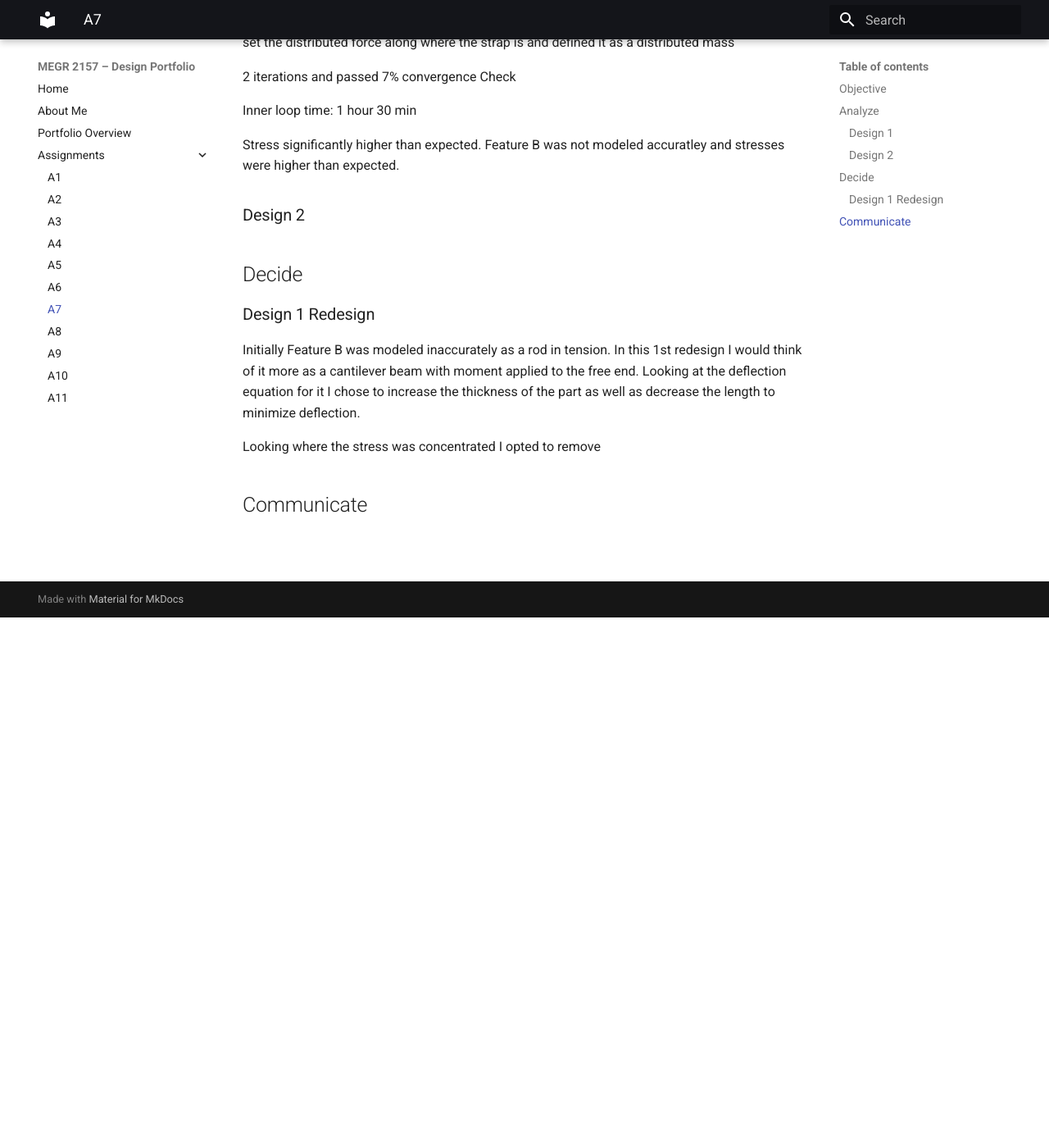
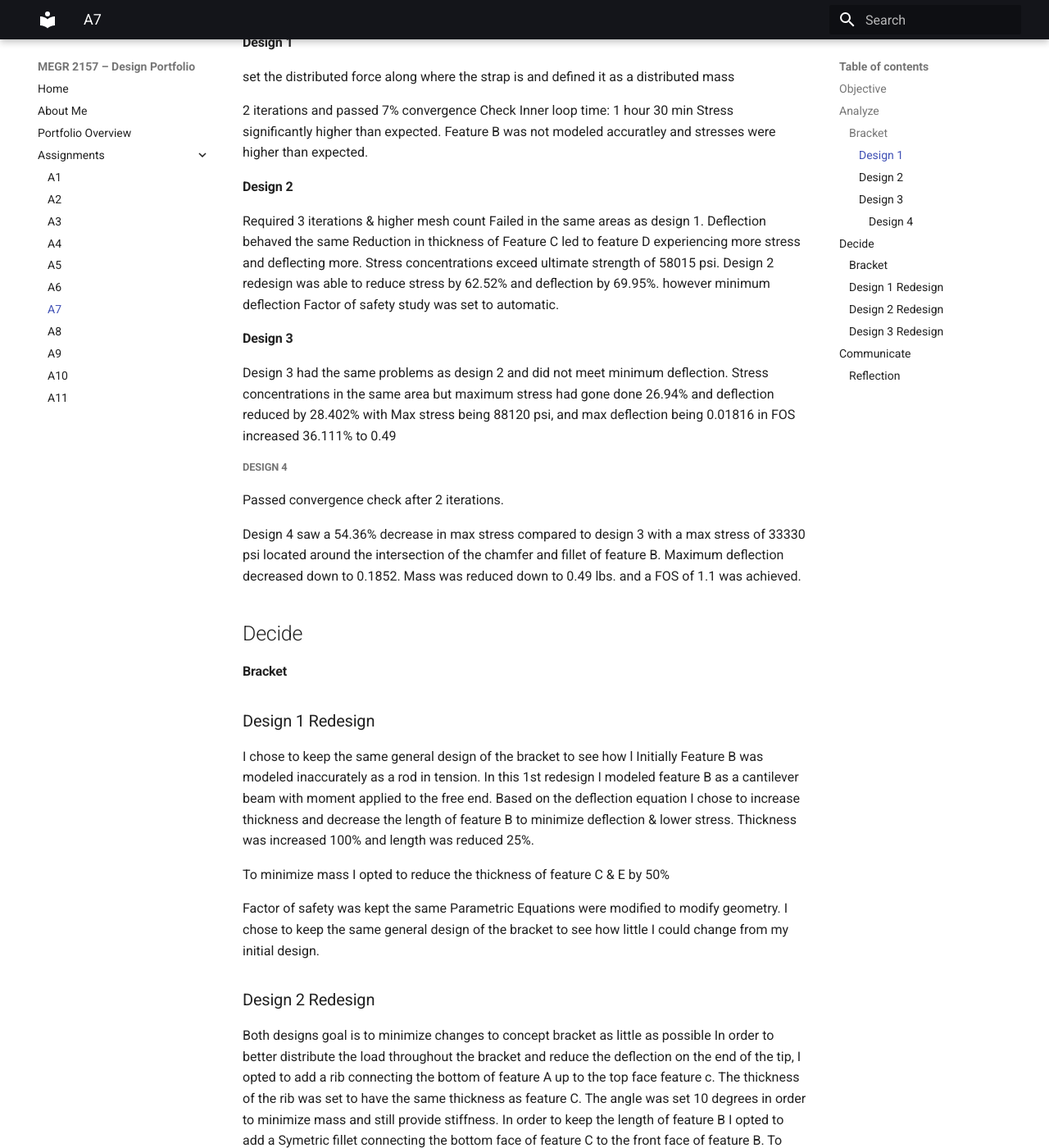
Before and after one commit to mbsibelius/megr2156-portfolio-mbs, an MkDocs documentation site: the page built from docs/assignments/A07/index.md, in a window 1280 px wide and 1400 px high, scrolled down 647 px. Shown: the whole window at 82% size. Built offline with MkDocs 1.6.1 and Material for MkDocs 9.7.7, drawn with Linux system fonts in a browser that asks for light colours; some of the changed text lies outside the part shown.

Commit message:
Revise bracket design analysis and iterations
Updated the analysis and redesign sections for the bracket, detailing multiple design iterations and their outcomes, including stress and deflection metrics.

```diff
--- a/docs/assignments/A07/index.md
+++ b/docs/assignments/A07/index.md
@@ -1,4 +1,4 @@
-# A7 – [Topic]
+# A7 – [FEA on Bracket]
 
 ## Objective
 
@@ -14,24 +14,61 @@
 ## Analyze
 Goal high stiffness, high strength, light weight
 
-### Design 1
+
+### Bracket
+
+#### Design 1
 set the distributed force along where the strap is and defined it as a distributed mass
 
 2 iterations and passed 7% convergence Check
-
-
 Inner loop time: 1 hour 30 min
-
 Stress significantly higher than expected. Feature B was not modeled accuratley and stresses were higher than expected.
 
-### Design 2
+#### Design 2
+Required 3 iterations & higher mesh count
+Failed in the same areas as design 1.
+Deflection behaved the same
+Reduction in thickness of Feature C led to feature D experiencing more stress and deflecting more. Stress concentrations exceed ultimate strength of 58015 psi.
+Design 2 redesign was able to reduce stress by 62.52% and deflection by 69.95%. however minimum deflection
+Factor of safety study was set to automatic.
+
+#### Design 3
+Design 3 had the same problems as design 2 and did not meet minimum deflection. Stress concentrations in the same area but maximum stress had gone done 26.94% and deflection reduced by 28.402% with Max stress being 88120 psi, and max deflection being 0.01816 in
+FOS increased 36.111% to 0.49
+
+##### Design 4
+Passed convergence check after 2 iterations.
+
+Design 4 saw a 54.36% decrease in max stress compared to design 3 with a max stress of 33330 psi located around the intersection of the chamfer and fillet of feature B. Maximum deflection decreased down to 0.1852. Mass was reduced down to 0.49 lbs. and a FOS of 1.1 was achieved.
 
 ## Decide
 
+#### Bracket
+
 ### Design 1 Redesign
-Initially Feature B was modeled inaccurately as a rod in tension. In this 1st redesign I would think of it more as a cantilever beam with moment applied to the free end. Looking at the deflection equation for it I chose to increase the thickness of the part as well as decrease the length to minimize deflection.
+I chose to keep the same general design of the bracket to see how l
+Initially Feature B was modeled inaccurately as a rod in tension. In this 1st redesign I modeled feature B as a cantilever beam with moment applied to the free end. Based on the deflection equation I chose to increase thickness  and decrease the length of feature B to minimize deflection & lower stress. Thickness was increased 100% and length was reduced 25%.
 
-Looking where the stress was concentrated I opted to remove
+To minimize mass I opted to reduce the thickness of feature C & E by 50%
+
+Factor of safety was kept the same
+Parametric Equations were modified to modify geometry.
+I chose to keep the same general design of the bracket to see how little I could change from my initial design.
+
+### Design 2 Redesign
+Both designs goal is to minimize changes to concept bracket as little as possible
+In order to better distribute the load throughout the bracket and reduce the deflection on the end of the tip, I opted to add a rib connecting the bottom of feature A up to the top face feature c. The thickness of the rib was set to have the same thickness as feature C. The angle was set 10 degrees in order to minimize mass and still provide stiffness.
+In order to keep the length of feature B I opted to add a Symetric fillet connecting the bottom face of feature C to the front face of feature B.
+To minimize stress experienced by feature D and reduce deflection thickness was increased by 0.1 in. Additionally Length of bracket was increased by 0.1 in. To conserve mass feature C's thickness was reduced by 0.20 in.
+
+Time it took to complete Design 2-3 of Bracket: ~3 hours
+
+### Design 3 Redesign
+To better distribute stress concentration around feature B radius of fillet added in design 3 increased to connect to the front face of the bracket with additional Fillets added to the side. Added fillets reach from feature B's right and left hand side to the outside of the bracket. The angle of the rib added in design 3 was flipped to create an angle from the bottom of feature A. Rib Angle was removed and instead extends 0.25 in out to increase material around feature B and distribute stress concentration. Chamfer was added around circumference of feature A connecting to feature B to distribute stress concentrations. Feature E, D, and C thickness was reduced to reduce masss.
+
+To model the forces experienced by the bracket more accurately I fixed the top of feature C along with the bottom face of feature E.
+
+## Communicate
 
 
-## Communicate
+### Reflection
```
